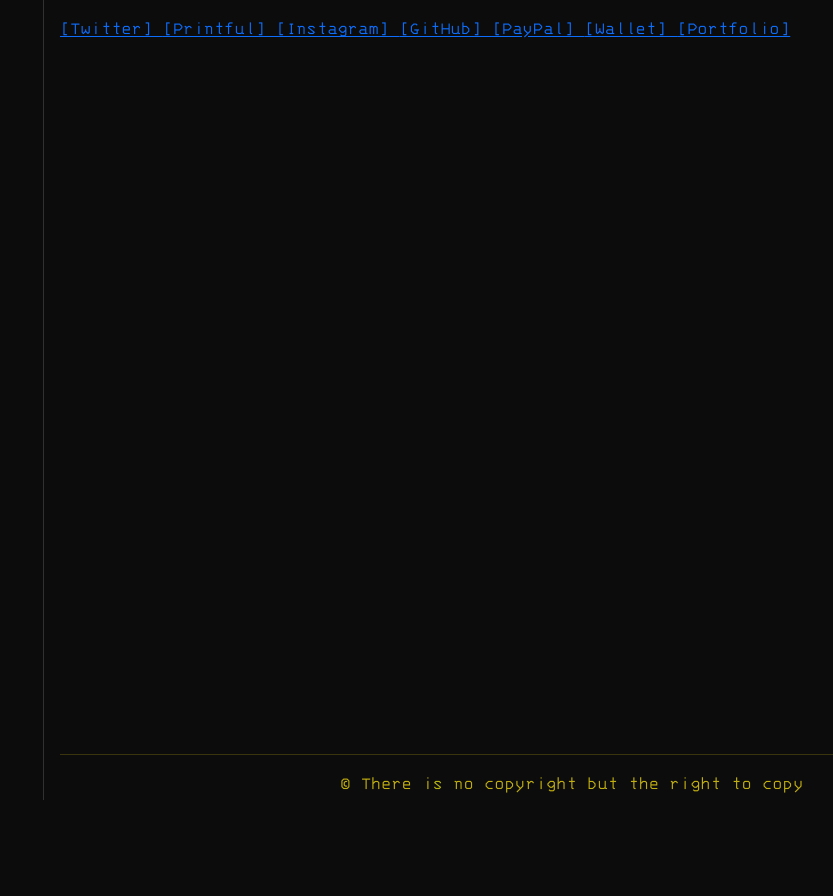
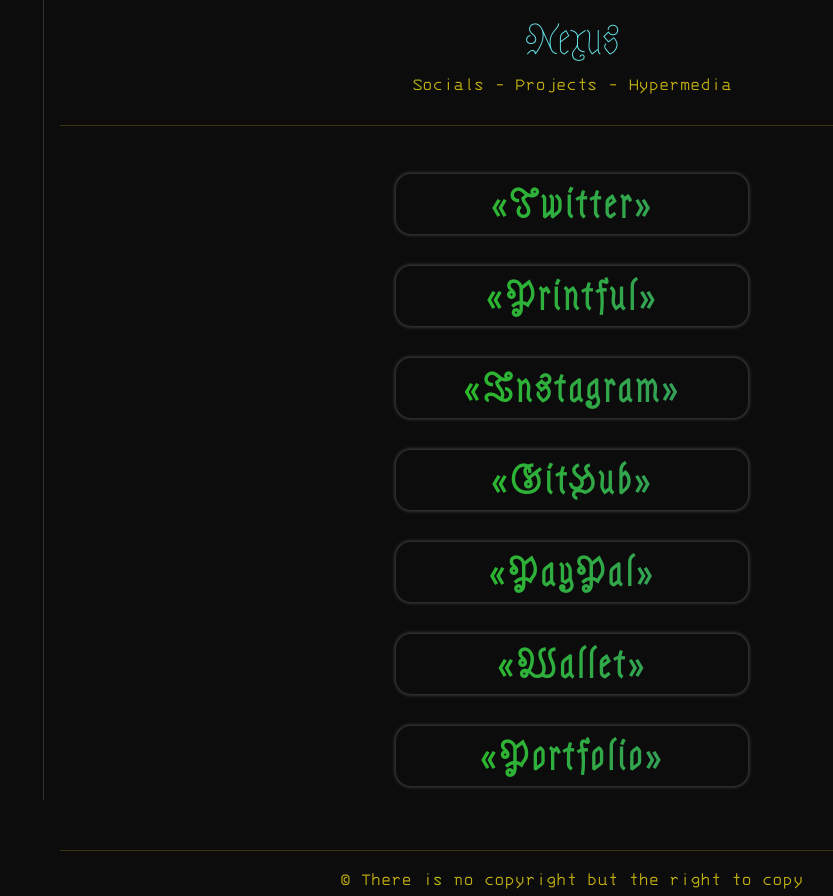
Before and after one commit to emilasheras/s6, a plain HTML site: page pages/nexus.html in a window 1280 px wide. Shown: the full height of the page, 180-1013 px from the left. Before the commit the page ends 800 px from the top, so only its background shows below. Drawn offline with nearby package versions, Linux system fonts and the light colour scheme.

Commit message:
Minor. Feature. Added link nexus page some styling. I will make it more elaborate with threejs or p5js latter on the js course. updated tasklists too.

```diff
--- a/pages/nexus.html
+++ b/pages/nexus.html
@@ -39,7 +39,8 @@
 			<!-- logo img -->
 			<div class="logo-container">
 				<a href="./../index.html">
-					<img src="./../assets/images/logo/sigil-clear.png" alt="syx6 logo image" class="s6-filter-brightness-75" />
+					<img src="./../assets/images/logo/sigil-clear.png" alt="syx6 logo image"
+						class="s6-filter-brightness-75" />
 				</a>
 			</div>
 			<!-- the actual links -->
@@ -61,26 +62,31 @@
 	</header>
 
 	<main>
+		<!-- section that will be the main content -->
 		<section>
+			<div class="row">
+				<div class="col-12 text-center">
+					<h1>Nexus</h1>
+				</div>
+			</div>
+			<div class="row justify-content-center">
+				<div class="col-12 text-center">
+					<p class="m-2">Socials - Projects - Hypermedia</p>
+				</div>
+			</div>
+
+		</section>
+		<hr>
+		<section class="row text-center">
 			<!-- here should lie the linking of other websites -->
-			<article>
-				<a href="https://twitter.com/lhs_emi" target="_blank" class="nexus-link nl-1">
-					[Twitter]
-				</a>
-				<a href="https://www.printful.com/es/print-on-demand" target="_blank" class="nexus-link nl-2">
-					[Printful]
-				</a>
-				<a href="https://www.instagram.com/emilasheras/" target="_blank" class="nexus-link nl-3">
-					[Instagram]
-				</a>
-				<a href="https://github.com/emilasheras/" target="_blank" class="nexus-link nl-4">
-					[GitHub]
-				</a>
-				<a href="https://paypal.me/syx6pp?country.x=AR&locale.x=en_US" target="_blank" class="nexus-link nl-5">
-					[PayPal]
-				</a>
-				<a href="" target="_blank" class="nexus-link nl-6"> [Wallet] </a>
-				<a href="" target="_blank" class="nexus-link nl-7"> [Portfolio] </a>
+			<article class="col-12 s6-link-nexus-container">
+				<a href="https://twitter.com/lhs_emi" target="_blank" class="s6-btn-link s6-encapsulator-double">Twitter</a>
+				<a href="https://www.printful.com/es/print-on-demand" target="_blank" class="s6-btn-link s6-encapsulator-double">Printful</a>
+				<a href="https://www.instagram.com/emilasheras/" target="_blank" class="s6-btn-link s6-encapsulator-double">Instagram</a>
+				<a href="https://github.com/emilasheras/" target="_blank" class="s6-btn-link s6-encapsulator-double">GitHub</a>
+				<a href="https://paypal.me/syx6pp?country.x=AR&locale.x=en_US" target="_blank" class="s6-btn-link s6-encapsulator-double">PayPal</a>
+				<a href="" target="_blank" class="s6-btn-link s6-encapsulator-double">Wallet</a>
+				<a href="" target="_blank" class="s6-btn-link s6-encapsulator-double">Portfolio</a>
 			</article>
 		</section>
 	</main>
--- a/scss/base/_typography.scss
+++ b/scss/base/_typography.scss
@@ -8,6 +8,10 @@
 	src: url("../assets/fonts/Astloch/Astloch-Regular.ttf") format("truetype");
 }
 @font-face {
+	font-family: "Astloch-Bold";
+	src: url("../assets/fonts/Astloch/Astloch-Bold.ttf") format("truetype");
+}
+@font-face {
 	font-family: "Inconsolata";
 	src: url("../assets/fonts/Inconsolata/Inconsolata-Regular.ttf");
 }
--- a/scss/base/_variables.scss
+++ b/scss/base/_variables.scss
@@ -28,6 +28,7 @@
 $dark-teal: #1d7874;
 $light-teal: #65e4e8;
 $light-white: #e8e8e8;
+$accent-two: #5643FF;
 
 // Sizes
 $webkit-scrollbar-width: 0.7vw;
--- a/scss/components/_buttons.scss
+++ b/scss/components/_buttons.scss
@@ -1 +1,41 @@
 /* Buttons Setup */
+.s6-link-nexus-container{
+    padding: 1rem;
+    display: flex;
+    flex-direction: column;
+    align-items: center;
+}
+
+.s6-btn-link{
+    font-family: 'Astloch-Bold', cursive;
+    text-decoration: none;
+    font-size: 2.5rem;
+    letter-spacing: 2px;
+    font-weight: 900;
+
+    border-radius: 15px;
+    // border-style: none;
+    border: $accent-dark;
+    margin: 1rem 0;
+    width: 22rem;
+
+    box-shadow: 60px -16px teal;
+    box-shadow: 0px 0px 3px 2px $light-grey;
+
+    background-size: 300% 300%;
+    background-image: linear-gradient(90deg, $accent, $accent-two);
+    background-position: left;
+    background-clip: text;
+    -webkit-background-clip: text;
+    color: transparent;
+
+    transition: background 250ms ease-in-out, transform 50ms ease-in-out, box-shadow 550ms ease-in-out;
+
+    &:hover{
+        background-position: right;
+        box-shadow: 0px 0px 3px 2px $accent-two;
+    }
+    &:active{
+        transform: translateY(2px);
+    }
+}
--- a/scss/main.scss
+++ b/scss/main.scss
@@ -12,5 +12,7 @@
 @import "components/search-bar";            // ok
 @import "layout/footer";                    // ok
 @import "components/navbar-vertical";       // ok
+@import "components/buttons";               // ok
 @import "utilities/s6-utilities";           // ok
 @import "utilities/s6-animations";          // ok
+@import "components/s6-posts";              // ok
--- a/scss/utilities/_s6-utilities.scss
+++ b/scss/utilities/_s6-utilities.scss
@@ -19,10 +19,10 @@
 	@for $i from 1 through 20 {
 		$increment: $i * 5;
 		&-filter-brightness-#{$increment} {
-			filter: brightness(calc($increment / 100));
 			transition: 0.2s;
+			filter: brightness(1);
 			&:hover {
-				filter: brightness(1);
+				filter: brightness(calc($increment / 100));
 			}
 		}
 	}
```
Also changed, not shown: OtherIdeas.md (+3 -3 lines), Tasklist.md (+1 -1 lines), css/style.css, scss/components/_s6-posts.scss (added), 1 other file.
